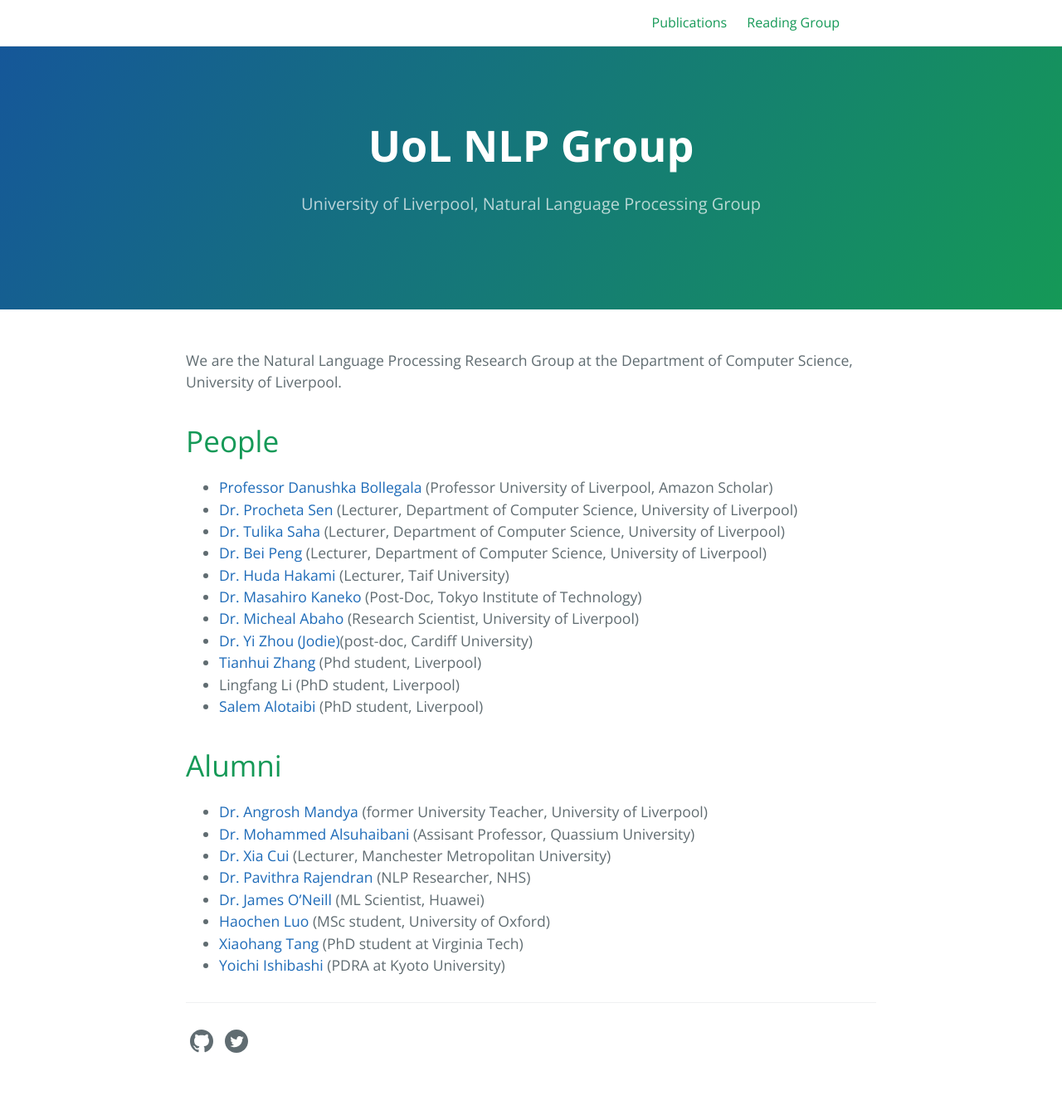
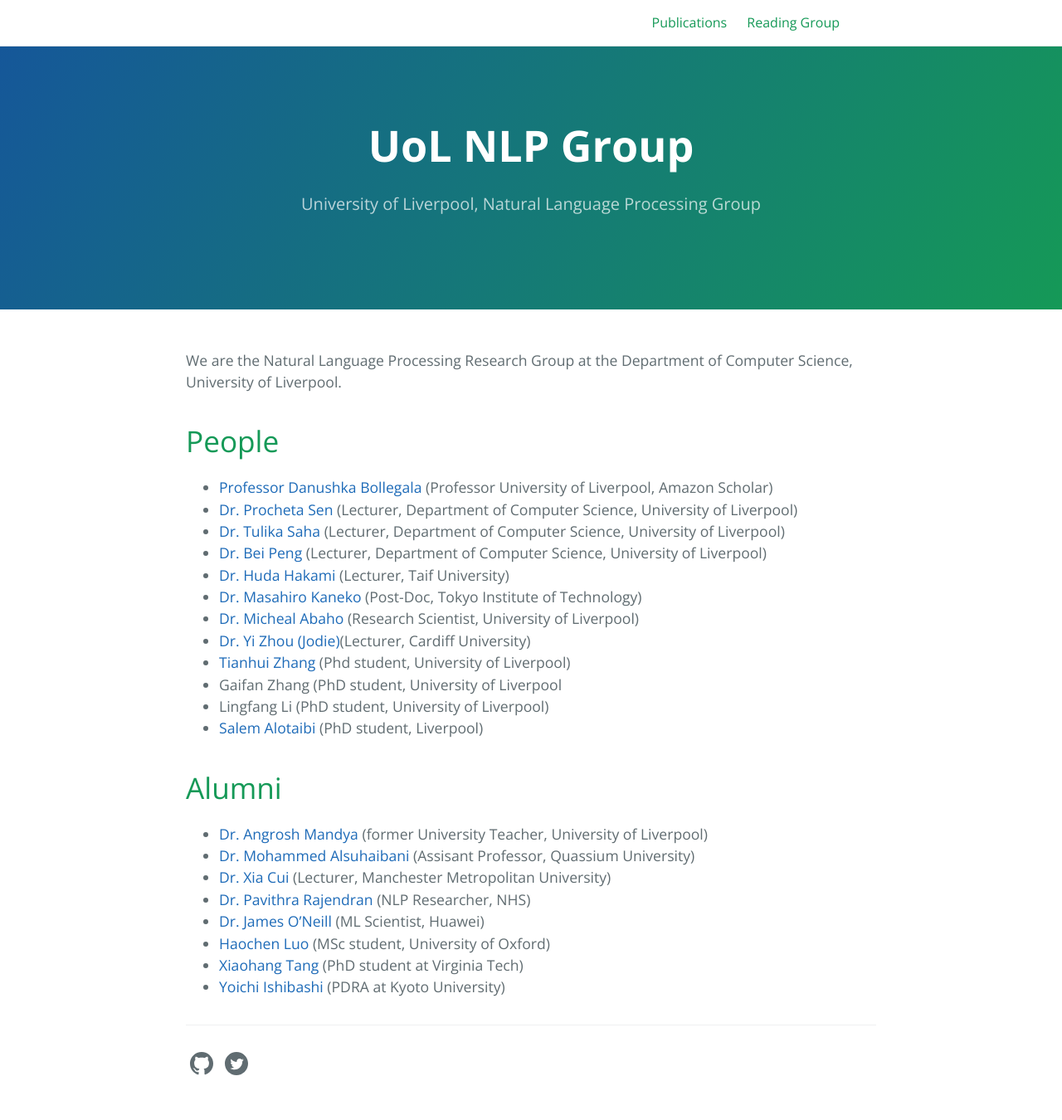
Before and after one commit to LivNLP/livnlp.github.io, a Jekyll site: the page built from index.md, in a window 1280 px wide. Shown: the whole page at 83% size. Built offline with Jekyll 4.4.1, drawn with Linux system fonts in a browser that asks for light colours; before the commit the page ends 1323 px from its top, so only the background shows below that.

Commit message:
Update index.md

```diff
--- a/index.md
+++ b/index.md
@@ -12,9 +12,10 @@ We are the Natural Language Processing Research Group at the Department of Compu
 - [Dr. Huda Hakami](https://scholar.google.com/citations?user=c1M8KpwAAAAJ&hl=en) (Lecturer, Taif University)
 - [Dr. Masahiro Kaneko](https://sites.google.com/view/masahirokaneko) (Post-Doc, Tokyo Institute of Technology)
 - [Dr. Micheal Abaho](https://mykelismyname.github.io/micheal/) (Research Scientist, University of Liverpool)
-- [Dr. Yi Zhou (Jodie)](https://jodiechou.github.io)(post-doc, Cardiff University)
-- [Tianhui Zhang](https://tianhuizhang.github.io/) (Phd student, Liverpool)
-- Lingfang Li (PhD student, Liverpool)
+- [Dr. Yi Zhou (Jodie)](https://jodiechou.github.io)(Lecturer, Cardiff University)
+- [Tianhui Zhang](https://tianhuizhang.github.io/) (Phd student, University of Liverpool)
+- Gaifan Zhang (PhD student, University of Liverpool
+- Lingfang Li (PhD student, University of Liverpool)
 - [Salem Alotaibi](https://salotaibi.github.io/) (PhD student, Liverpool)
 
 
```
